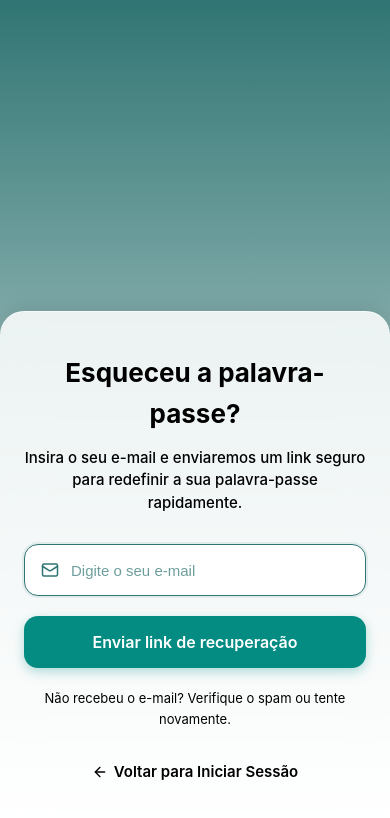
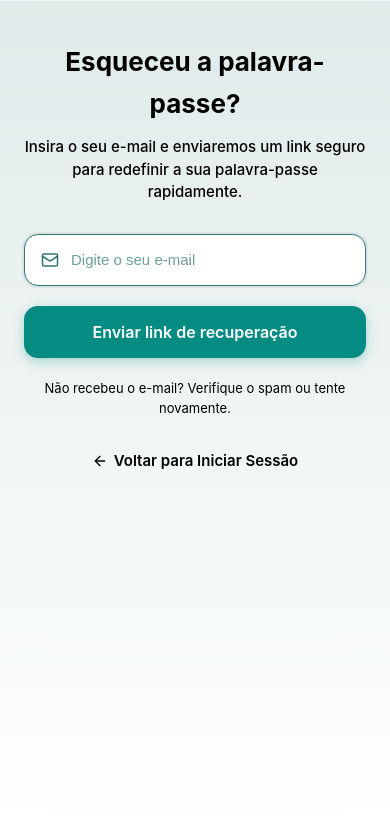
Before and after one commit to mariabernardop63-cell/GOTOUR-GLOBAL-APP, a React (Vite) app: page /forgot-password in a window 390 px wide. Shown: the top 818 px of the page. Built offline with nearby package versions, Linux system fonts and the light colour scheme; no server answers; a web font is replaced by a local one.

Commit message:
Refine mobile auth layout: Remove border-radius and ensure full screen coverage (no gaps)

```diff
--- a/src/pages/ForgotPassword/ForgotPassword.css
+++ b/src/pages/ForgotPassword/ForgotPassword.css
@@ -240,9 +240,13 @@
         -webkit-backdrop-filter: blur(20px);
         border: none;
         border-top: 1px solid rgba(255, 255, 255, 0.5);
-        border-radius: 24px 24px 0 0;
+        border-radius: 0;
+        /* Remove rounded corners */
         padding: 40px 24px 60px;
-        box-shadow: 0 -4px 20px rgba(0, 0, 0, 0.1);
+        margin: 0;
+        height: 100%;
+        flex: 1;
+        box-shadow: none;
     }
 
     .forgot-logo-section {
--- a/src/pages/Login/Login.css
+++ b/src/pages/Login/Login.css
@@ -291,10 +291,17 @@
         -webkit-backdrop-filter: blur(20px);
         border: none;
         border-top: 1px solid rgba(255, 255, 255, 0.5);
-        border-radius: 24px 24px 0 0;
-        /* Rounded top only */
+        border-radius: 0;
+        /* Remove rounded corners */
         padding: 30px 24px 40px;
-        box-shadow: 0 -4px 20px rgba(0, 0, 0, 0.1);
+        margin: 0;
+        /* Ensure no margin */
+        height: 100%;
+        /* Take full height if needed */
+        flex: 1;
+        /* Allow it to grow */
+        box-shadow: none;
+        /* Remove shadow if it looks weird at full width */
     }
 
     .back-icon-btn {
--- a/src/pages/OtpVerification/OtpVerification.css
+++ b/src/pages/OtpVerification/OtpVerification.css
@@ -16,8 +16,13 @@
     .otp-page {
         background: linear-gradient(to bottom, #307573 0%, #ffffff 100%) !important;
         min-height: 100dvh;
+        width: 100%;
+        margin: 0;
+        padding: 40px 24px;
+        /* Keep internal padding but ensure outer is flush */
         z-index: 20;
         justify-content: center;
+        border-radius: 0;
     }
 
     .otp-title {
--- a/src/pages/Signup/Signup.css
+++ b/src/pages/Signup/Signup.css
@@ -321,9 +321,13 @@
         -webkit-backdrop-filter: blur(20px);
         border: none;
         border-top: 1px solid rgba(255, 255, 255, 0.5);
-        border-radius: 24px 24px 0 0;
+        border-radius: 0;
+        /* Remove rounded corners */
         padding: 30px 24px 40px;
-        box-shadow: 0 -8px 32px rgba(0, 0, 0, 0.1);
+        margin: 0;
+        height: 100%;
+        flex: 1;
+        box-shadow: none;
     }
 
     .back-icon-btn {
```
